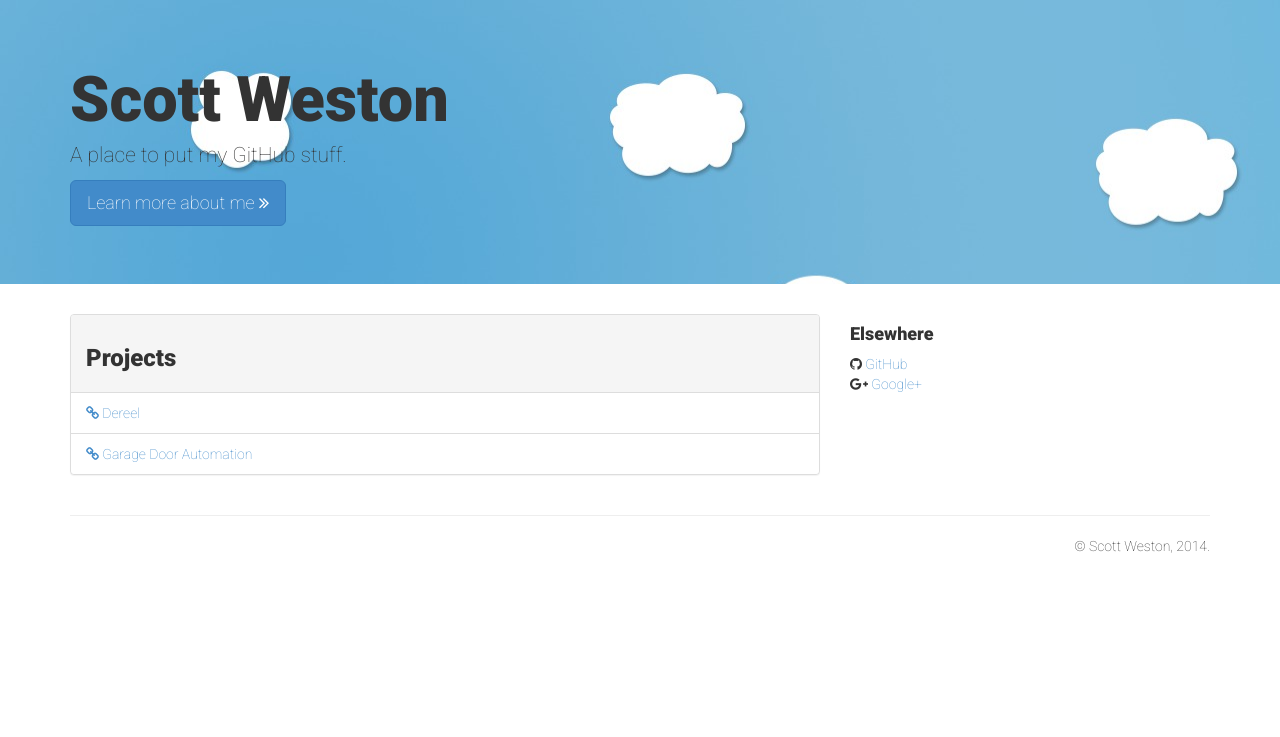
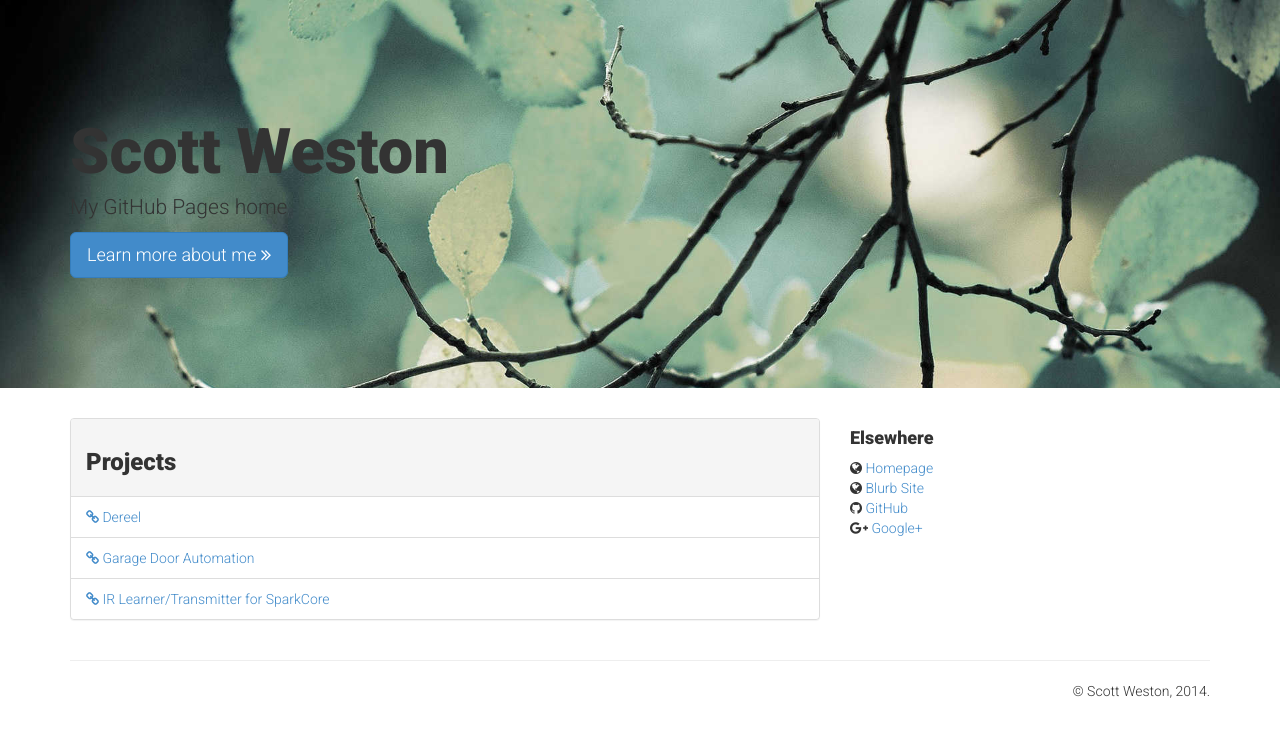
Before and after one commit to scottweston/scottweston.github.io, a Jekyll site: the page built from index.html, in a window 1280 px wide. Shown: the top 737 px of the page. Built offline with Jekyll 4.4.1, drawn with Linux system fonts in a browser that asks for light colours; nearby versions of some CDN libraries; Markdown is read by kramdown in place of the engine named in the settings.

Commit message:
little tweak

```diff
--- a/_config.yml
+++ b/_config.yml
@@ -1,5 +1,5 @@
 name: Scott Weston
-blurb: A place to put my GitHub stuff.
+blurb: My GitHub Pages home
 copyright: Scott Weston
 markdown: redcarpet
 pygments: true
--- a/_layouts/default.html
+++ b/_layouts/default.html
@@ -7,7 +7,7 @@
     <link href="/css/bootstrap.min.css" rel="stylesheet">
     <link href="/css/style.css" rel="stylesheet">
 
-    <link href='http://fonts.googleapis.com/css?family=Roboto:900,100' rel='stylesheet' type='text/css'>
+    <link href='http://fonts.googleapis.com/css?family=Roboto:900,300' rel='stylesheet' type='text/css'>
     <link href="//netdna.bootstrapcdn.com/font-awesome/4.0.3/css/font-awesome.css" rel="stylesheet">
 
     <!-- HTML5 Shim and Respond.js IE8 support of HTML5 elements and media queries -->
@@ -24,7 +24,7 @@
       <div class="container">
         <h1>{{ site.name }}</h1>
         <p>{{ site.blurb }}</p>
-        <p><a class="btn btn-primary btn-lg" role="button" href="http://scottweston.com.au/">Learn more about me <i class="fa fa-angle-double-right"></i></a></p>
+        <p><a class="btn btn-primary btn-lg" role="button" href="http://srw.id.au/">Learn more about me <i class="fa fa-angle-double-right"></i></a></p>
       </div>
     </div>
 
@@ -36,6 +36,8 @@
         <div class="col-md-4">
           <h4>Elsewhere</h4>
           <ul class="list-unstyled">
+            <li><i class="fa fa-globe"></i> <a href="http://srw.id.au">Homepage</a></li>
+            <li><i class="fa fa-globe"></i> <a href="http://scottweston.com.au">Blurb Site</a></li>
             <li><i class="fa fa-github"></i> <a href="http://github.com/scottweston/">GitHub</a></li>
             <li><i class="fa fa-google-plus"></i> <a href="http://google.com/+ScottWeston">Google+</a></li>
           </ul>
--- a/css/style.css
+++ b/css/style.css
@@ -1,4 +1,4 @@
-body { font-family: 'Roboto', sans-serif; font-weight: 100; }
+body { font-family: 'Roboto', sans-serif; font-weight: 300; }
 h1, h2, h3, h4, h5, h6 { font-family: 'Roboto', sans-serif; font-weight: 900; }
 footer { text-align: right; }
-.jumbotron { background-image: url(/images/clouds.jpg); background-size: 150%; background-repeat: no-repeat; }
+.jumbotron { background-image: url(/images/bg.jpg); background-size: cover; background-repeat: no-repeat; padding-top: 100px; padding-bottom: 100px; }
--- a/index.html
+++ b/index.html
@@ -11,5 +11,6 @@ title: GitHub User Page
   <ul class="list-group">
     <li class="list-group-item"><a href="https://github.com/scottweston/dereel"><i class="fa fa-link"></i> Dereel</a></li>
     <li class="list-group-item"><a href="https://github.com/scottweston/garage"><i class="fa fa-link"></i> Garage Door Automation</a></li>
+    <li class="list-group-item"><a href="https://github.com/scottweston/spirkctrl"><i class="fa fa-link"></i> IR Learner/Transmitter for SparkCore</a></li>
   </ul>
 </div>
```
Also changed, not shown: images/bg.jpg (added).
